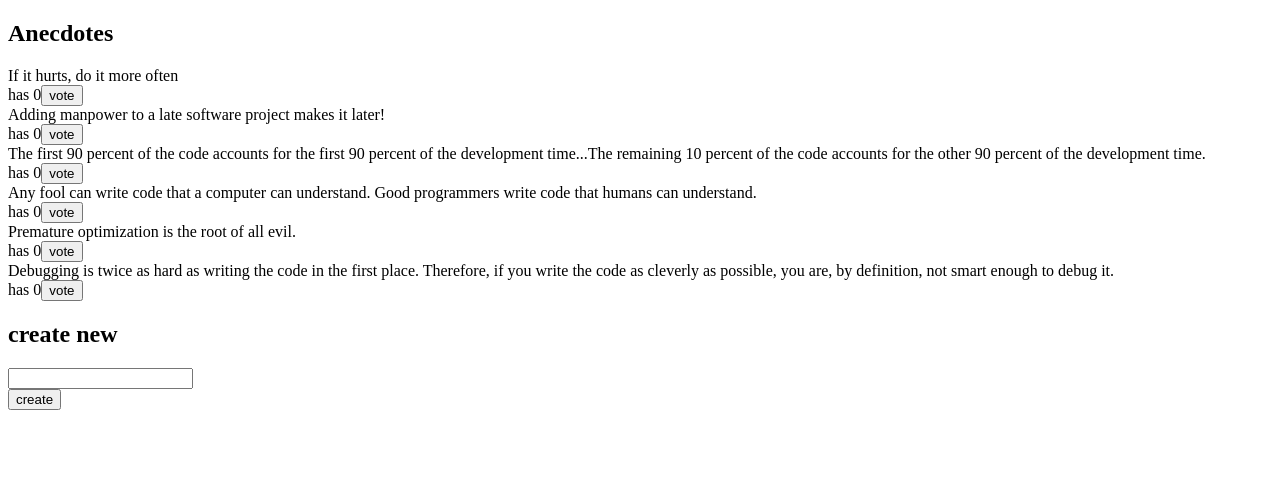
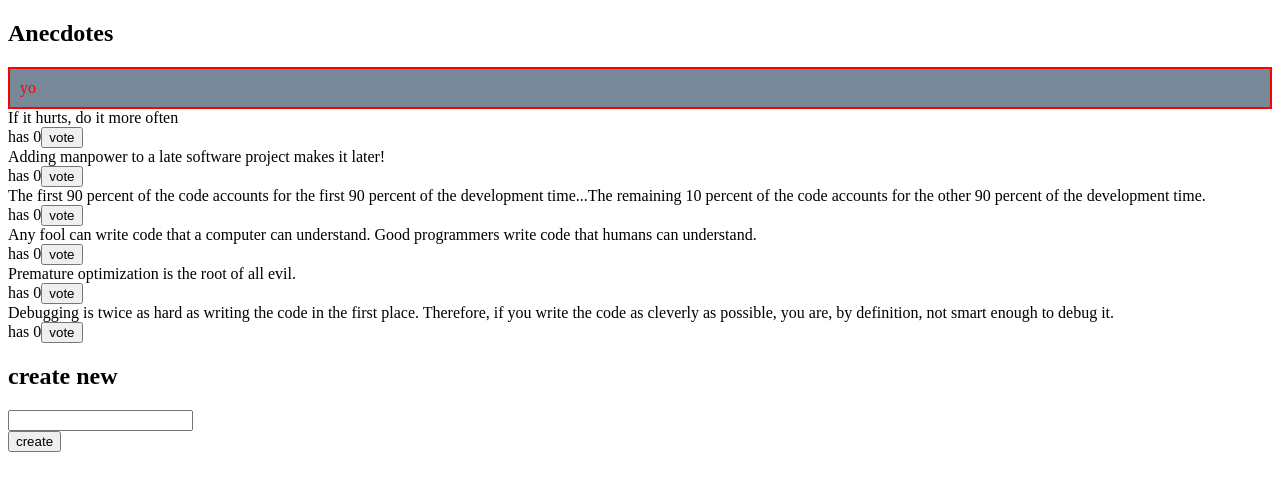
Before and after one commit to pointlessrapunzel/fullstackopen-2020, a React (Create React App) app in the folder part6/redux-anecdotes/: page / in a window 1280 px wide. Shown: the top 490 px of the page. Built offline with nearby package versions, Linux system fonts and the light colour scheme.

Commit message:
Submit ex 5.10, add a reducer for Notification

```diff
--- a/part6/redux-anecdotes/src/App.js
+++ b/part6/redux-anecdotes/src/App.js
@@ -1,11 +1,13 @@
 import React from 'react'
 import AnecdoteForm from './components/AnecdoteForm'
 import AnecdoteList from './components/AnecdoteList'
+import Notification from './components/Notification'
 
 const App = () => {
   return (
     <div>
       <h2>Anecdotes</h2>
+      <Notification />
       <AnecdoteList />
       <AnecdoteForm />
     </div>
--- a/part6/redux-anecdotes/src/components/AnecdoteList.js
+++ b/part6/redux-anecdotes/src/components/AnecdoteList.js
@@ -4,7 +4,7 @@ import { vote } from '../reducers/anecdoteReducer'
 
 const AnecdoteList = () => {
   const dispatch = useDispatch()
-  const anecdotes = useSelector(state => state)
+  const anecdotes = useSelector(state => state.anecdotes)
   anecdotes.sort((a, b) => b.votes - a.votes)
 
   const handleVote = id => () => {
--- a/part6/redux-anecdotes/src/components/Notification.js
+++ b/part6/redux-anecdotes/src/components/Notification.js
@@ -1,14 +1,21 @@
 import React from 'react'
+import { useSelector } from 'react-redux'
 
 const Notification = () => {
+  const {message, type} = useSelector(state => state.notification)
+  if (!message) return null
+
   const style = {
     border: 'solid',
     padding: 10,
-    borderWidth: 1
+    borderWidth: 2,
+    background: 'lightslategray',
+    color: type === 'error' ? 'red' : 'green'
   }
+
   return (
     <div style={style}>
-      render here notification...
+      {message}
     </div>
   )
 }
--- a/part6/redux-anecdotes/src/reducers/anecdoteReducer.js
+++ b/part6/redux-anecdotes/src/reducers/anecdoteReducer.js
@@ -20,9 +20,6 @@ const asObject = (anecdote) => {
 const initialState = anecdotesAtStart.map(asObject)
 
 const reducer = (state = initialState, action) => {
-  console.log('state now: ', state)
-  console.log('action', action)
-
   switch(action.type) {
     case 'VOTE':
       const id = action.data.id
--- /dev/null
+++ b/part6/redux-anecdotes/src/reducers/notificationReducer.js
@@ -0,0 +1,27 @@
+const initState = {
+  message: 'yo',
+  type: 'error'
+}
+
+const notificationReducer = (state = initState, action) => {
+  switch(action.type) {
+    case 'SET_NOTIFICATION':
+      return ({
+        message: action.data.message,
+        type: action.data.type
+      })
+    case 'EMPTY_NOTIFICATION':
+      return null
+    default:
+      return state
+  }
+}
+
+export const setNotification = ({ message, type }) => ({
+  type: 'SET_NOTIFICATION',
+  data: {
+    message, type
+  }
+})
+
+export default notificationReducer
--- a/part6/redux-anecdotes/src/store.js
+++ b/part6/redux-anecdotes/src/store.js
@@ -1,6 +1,12 @@
-import { createStore } from 'redux'
-import reducer from './reducers/anecdoteReducer'
+import { createStore, combineReducers } from 'redux'
+import anecdoteReducer from './reducers/anecdoteReducer'
+import notificationReducer from './reducers/notificationReducer'
 import { composeWithDevTools } from 'redux-devtools-extension'
+
+const reducer = combineReducers({
+  anecdotes: anecdoteReducer,
+  notification: notificationReducer
+})
 
 const store = createStore(reducer, composeWithDevTools())
 export default store
```
